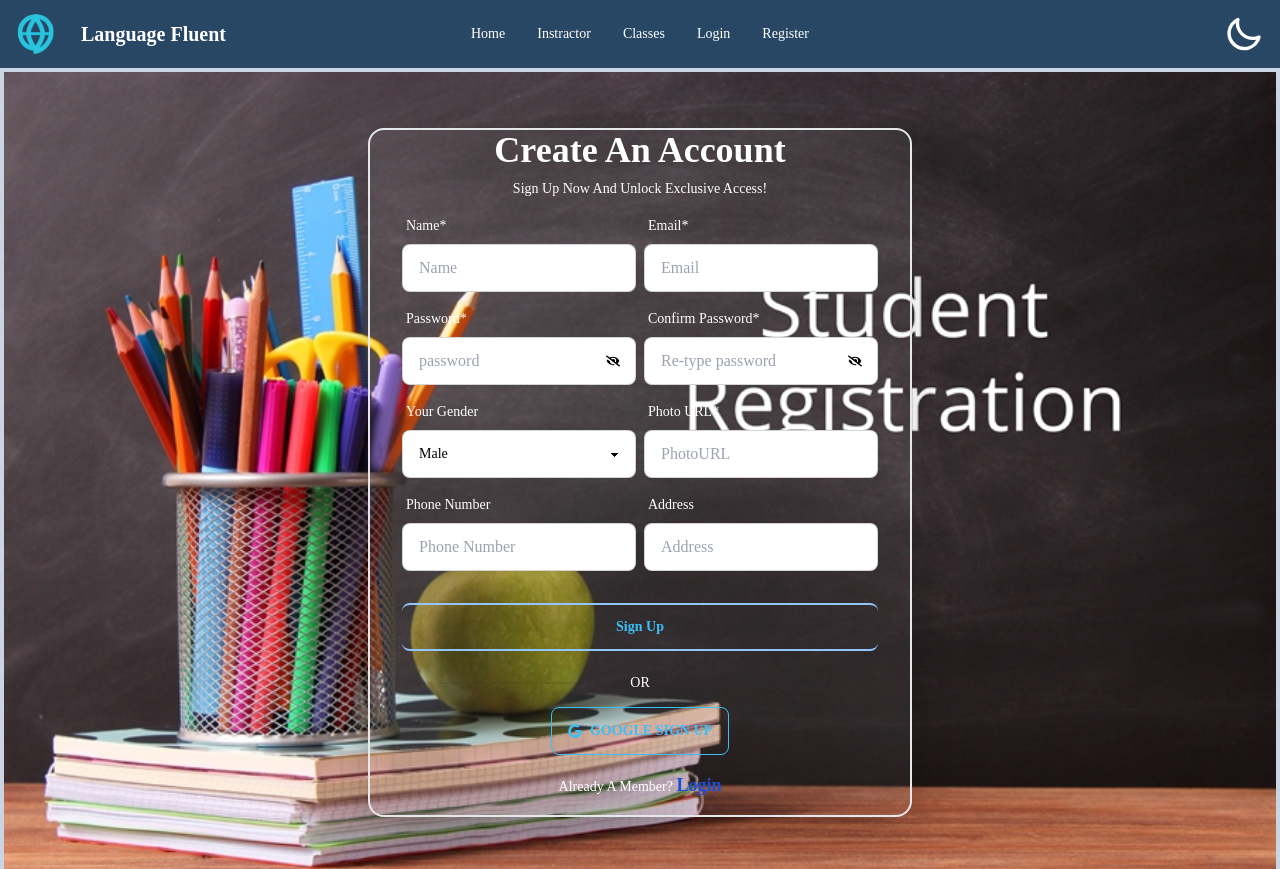
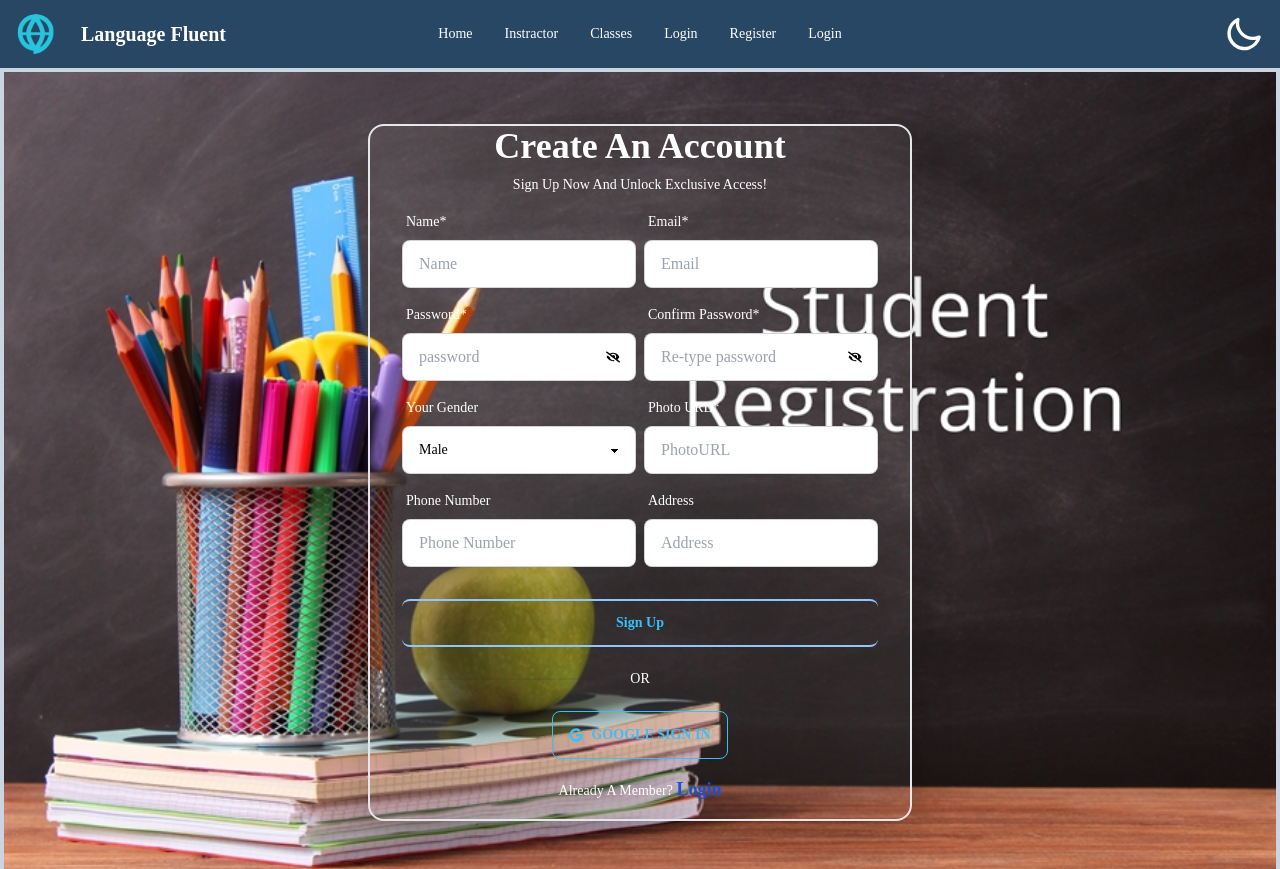
Before and after one commit to manjurul-karim/language-fluent, a React (Vite) app: page /register in a window 1280 px wide. Shown: the top 869 px of the page. Built offline with nearby package versions, Linux system fonts and the light colour scheme; no server answers.

Commit message:
singup and login fuction added

```diff
--- a/package.json
+++ b/package.json
@@ -23,6 +23,7 @@
     "react-router-dom": "^6.12.1",
     "react-tsparticles": "^2.10.1",
     "sort-by": "^1.2.0",
+    "sweetalert2": "^11.7.12",
     "swiper": "^9.3.2"
   },
   "devDependencies": {
--- /dev/null
+++ b/src/Components/SocialLogin/SocialLogin.jsx
@@ -0,0 +1,32 @@
+import React, { useContext } from "react";
+import { AuthContext } from "../../providers/AuthProvider";
+import { FaGoogle } from "react-icons/fa";
+
+const SocialLogin = () => {
+  const { signInWithGoogle } = useContext(AuthContext);
+
+  const handleGoogleSignIn = () => {
+    signInWithGoogle()
+      .then((result) => {
+        const loggedUser = result.user;
+        console.log(loggedUser);
+
+        navigate(from, { replace: true });
+      })
+      .catch((error) => console.log(error));
+  };
+  return (
+    <div>
+      <div className="mt-2 flex justify-center">
+        <button
+          onClick={handleGoogleSignIn}
+          className="flex btn btn-outline btn-info"
+        >
+          <FaGoogle></FaGoogle> Google Sign In
+        </button>
+      </div>
+    </div>
+  );
+};
+
+export default SocialLogin;
--- a/src/Layout/Main.jsx
+++ b/src/Layout/Main.jsx
@@ -3,11 +3,13 @@ import { Outlet } from "react-router-dom";
 import NavBar from "../pages/Shared/NavBar/NavBar";
 import Footer from "../pages/Shared/Footer/Footer";
 
+
 const Main = () => {
+
   return (
     <div>
       <NavBar></NavBar>
-      <div className="min-h-[calc(100vh-136px)] max-w-screen-xl mx-auto bg-slate-300">
+      <div className="min-h-[calc(100vh-136px)] max-w-screen-xl mx-auto ">
         <Outlet></Outlet>
       </div>
       <Footer></Footer>
--- a/src/index.css
+++ b/src/index.css
@@ -34,7 +34,7 @@ button:focus-visible {
 }
 
 body {
-  background-color: white;
+  background-color: #CBD5E1;
   color: black;
 }
 
--- a/src/main.jsx
+++ b/src/main.jsx
@@ -10,7 +10,7 @@ ReactDOM.createRoot(document.getElementById("root")).render(
   <React.StrictMode>
     <AuthProvider>
       <HelmetProvider>
-        <div className=" mx-auto bg-slate-300">
+        <div className="  mx-auto ">
           <RouterProvider router={router} />
         </div>
       </HelmetProvider>
--- a/src/pages/Home/Home/Home.jsx
+++ b/src/pages/Home/Home/Home.jsx
@@ -2,10 +2,12 @@ import React from "react";
 import Banner from "../Banner/Banner";
 import { Helmet } from "react-helmet-async";
 import Slider from "../Slider/Slider";
+import useDarkMode from "../../../hooks/useDarkMode";
 
 const Home = () => {
+    const [isDarkMode, setIsDarkMode] = useDarkMode();
   return (
-    <div>
+    <div className="">
       <Helmet>
         <title>Language Fluent | Home</title>
       </Helmet>
--- a/src/pages/Home/Slider/Slider.css
+++ b/src/pages/Home/Slider/Slider.css
@@ -1,15 +1,15 @@
-#app { height: 100% }
+#app {
+  height: 100%;
+}
 html,
 body {
   position: relative;
-  height: 100%;
+
 }
 
 body {
-  background: #eee;
   font-family: Helvetica Neue, Helvetica, Arial, sans-serif;
   font-size: 14px;
-  color: #000;
   margin: 0;
   padding: 0;
 }
--- a/src/pages/Login/Login.jsx
+++ b/src/pages/Login/Login.jsx
@@ -1,11 +1,14 @@
 /* eslint-disable react/no-unescaped-entities */
-import React, { useState } from "react";
+import React, { useContext, useState } from "react";
 import { Helmet } from "react-helmet-async";
 import { FaEye, FaEyeSlash, FaGoogle } from "react-icons/fa";
 import { Link } from "react-router-dom";
 import login from "../../assets/login/38435-register.json";
 import Lottie from "lottie-react";
 import { useForm } from "react-hook-form";
+import SocialLogin from "../../Components/SocialLogin/SocialLogin";
+import { AuthContext } from "../../providers/AuthProvider";
+import Swal from "sweetalert2";
 const eye = <FaEye></FaEye>;
 const eyeslash = <FaEyeSlash></FaEyeSlash>;
 
@@ -17,9 +20,23 @@ const Login = () => {
     getValues,
     formState: { errors },
   } = useForm();
+  const { signIn } = useContext(AuthContext);
 
   const onSubmit = (data) => {
     console.log(data);
+    signIn(data.email, data.password).then((result) => {
+      const user = result.user;
+      console.log(user);
+      Swal.fire({
+        title: "User Login Successful.",
+        showClass: {
+          popup: "animate__animated animate__fadeInDown",
+        },
+        hideClass: {
+          popup: "animate__animated animate__fadeOutUp",
+        },
+      });
+    });
   };
   const [passwordShown, setPasswordShown] = useState(false);
   const togglePasswordVisiblity = () => {
@@ -111,12 +128,7 @@ const Login = () => {
               </div>
             </form>
             <div className="divider w-3/4 mx-auto">OR</div>
-            <div className="mt-2 flex justify-center">
-              <button className="flex btn btn-outline btn-info">
-                <FaGoogle></FaGoogle> Google Sign In
-              </button>
-            </div>
-
+            <SocialLogin></SocialLogin>
             <div className="my-4 ml-12">
               <h2 className="text-sm font-semibold">
                 Don't have an account?{" "}
--- a/src/pages/Register/Register.jsx
+++ b/src/pages/Register/Register.jsx
@@ -7,8 +7,9 @@ import Lottie from "lottie-react";
 import registeranim from "../../assets/register/112454-form-registration.json";
 import RegisterForm from "./RegisterForm";
 import registerbg from "../../assets/register/registerbg.jpg";
-import gh from '../../assets/banner/banner.png'
-import './Register.css'
+import gh from "../../assets/banner/banner.png";
+import "./Register.css";
+import SocialLogin from "../../Components/SocialLogin/SocialLogin";
 
 const Register = () => {
   //   const {
@@ -44,11 +45,7 @@ const Register = () => {
               </div>
               <RegisterForm></RegisterForm>
               <div className="divider w-3/4 mx-auto">OR</div>
-              <div className="flex justify-center">
-                <button className="flex btn btn-outline btn-info ">
-                  <FaGoogle></FaGoogle> Google Sign Up
-                </button>
-              </div>
+              <SocialLogin></SocialLogin>
               <div className="my-4 text-center">
                 <h2 className="text-md font-md hover:bg-black hover:w-44 hover:mx-auto hover:rounded-md">
                   Already A Member?{" "}
--- a/src/pages/Register/RegisterForm.jsx
+++ b/src/pages/Register/RegisterForm.jsx
@@ -1,6 +1,8 @@
-import React, { useState } from "react";
+import React, { useContext, useState } from "react";
 import { useForm } from "react-hook-form";
 import { FaEye, FaEyeSlash } from "react-icons/fa";
+import { AuthContext } from "../../providers/AuthProvider";
+import Swal from "sweetalert2";
 const eye = <FaEye></FaEye>;
 const eyeslash = <FaEyeSlash></FaEyeSlash>;
 
@@ -12,10 +14,30 @@ const RegisterForm = () => {
     getValues,
     formState: { errors },
   } = useForm();
+  const { createUser, updateUserProfile } = useContext(AuthContext);
 
   const onSubmit = (data) => {
     console.log(data);
+    createUser(data.email, data.password).then((result) => {
+      const loggedUser = result.user;
+      console.log(loggedUser);
+      updateUserProfile(data.name, data.photoURL)
+        .then(() => {
+          console.log("user profile info updated");
+          reset();
+          Swal.fire({
+            position: "top-end",
+            icon: "success",
+            title: "User created successfully.",
+            showConfirmButton: false,
+            timer: 1500,
+          });
+          navigate("/");
+        })
+        .catch((error) => console.log(error));
+    });
   };
+
   const [passwordShown, setPasswordShown] = useState(false);
   const togglePasswordVisiblity = () => {
     setPasswordShown(passwordShown ? false : true);
@@ -150,7 +172,6 @@ const RegisterForm = () => {
               {...register("gender")}
               className="select select-bordered text-black"
             >
-
               <option value="Male">Male</option>
               <option value="Female">Female</option>
               <option value="Others">Other</option>
--- a/src/pages/Shared/NavBar/NavBar.jsx
+++ b/src/pages/Shared/NavBar/NavBar.jsx
@@ -1,9 +1,18 @@
 import { Link } from "react-router-dom";
 import useDarkMode from "../../../hooks/useDarkMode";
 import logo from "../../../assets/logo/logo.png";
+import { useContext } from "react";
+import { AuthContext } from "../../../providers/AuthProvider";
 
 const NavBar = () => {
   const [isDarkMode, setIsDarkMode] = useDarkMode();
+  const { user, logOut } = useContext(AuthContext);
+
+  const handleLogeOut = () => {
+    logOut()
+      .then(() => {})
+      .catch((error) => console.error(error));
+  };
 
   const toggleDarkMode = () => {
     setIsDarkMode(!isDarkMode);
@@ -37,16 +46,8 @@ const NavBar = () => {
           DashBoard
         </Link>{" "}
       </li> */}
-      {/* <li>
-        {" "}
-        <Link to="/">
-          <button className="btn gap-2">
-            <BsCart3></BsCart3>
-            <div className="badge badge-secondary">+{cart?.length || 0}</div>
-          </button>
-        </Link>{" "}
-      </li> */}
-      {/* <li>
+
+      <li>
         {user ? (
           <>
             {" "}
@@ -63,10 +64,10 @@ const NavBar = () => {
                   />
                 </span>
               </div>
+              <button onClick={handleLogeOut} className="btn btn-ghost">
+                LogOut
+              </button>
             </div>
-            <button onClick={handleLogOut} className="btn btn-ghost">
-              LogOut
-            </button>
           </>
         ) : (
           <>
@@ -74,7 +75,7 @@ const NavBar = () => {
             <Link to="login">Login</Link>{" "}
           </>
         )}
-      </li> */}
+      </li>
     </>
   );
 
@@ -115,7 +116,9 @@ const NavBar = () => {
           </Link>
         </div>
         <div className="navbar-center hidden lg:flex">
-          <ul className="menu menu-horizontal px-1">{navOptions}</ul>
+          <ul className="menu items-center menu-horizontal px-1">
+            {navOptions}
+          </ul>
         </div>
         <div className="navbar-end">
           <button onClick={toggleDarkMode}>
--- a/src/providers/AuthProvider.jsx
+++ b/src/providers/AuthProvider.jsx
@@ -1,13 +1,66 @@
-import React, { createContext, useState } from "react";
-import { getAuth } from "firebase/auth";
+import React, { createContext, useEffect, useState } from "react";
+import {
+  GoogleAuthProvider,
+  createUserWithEmailAndPassword,
+  getAuth,
+  onAuthStateChanged,
+  signInWithEmailAndPassword,
+  signInWithPopup,
+  signOut,
+  updateProfile,
+} from "firebase/auth";
 import app from "../firebase/firebase.config";
 
 export const AuthContext = createContext(null);
 const auth = getAuth(app);
+const googleAuthProvider = new GoogleAuthProvider();
 
 const AuthProvider = ({ children }) => {
   const [user, setUser] = useState(null);
-  const authInfo = { user };
+  const [loading, setLoading] = useState(true);
+
+  const createUser = (email, password) => {
+    setLoading(true);
+    return createUserWithEmailAndPassword(auth, email, password);
+  };
+
+  const signIn = (email, password) => {
+    setLoading(true);
+    return signInWithEmailAndPassword(auth, email, password);
+  };
+
+  const signInWithGoogle = () => {
+    setLoading(true);
+    return signInWithPopup(auth, googleAuthProvider);
+  };
+
+  const logOut = () => {
+    setLoading(true);
+    return signOut(auth);
+  };
+
+  const updateUserProfile = (name, photo) => {
+    return updateProfile(auth.currentUser, {
+      displayName: name,
+      photoURL: photo,
+    });
+  };
+
+  useEffect(() => {
+    const unsubscribe = onAuthStateChanged(auth, (currentUser) => {
+      setUser(currentUser);
+      console.log("current user", currentUser);
+    });
+  });
+  const authInfo = {
+    user,
+    loading,
+    createUser,
+    signIn,
+    logOut,
+    signInWithGoogle,
+    updateUserProfile,
+  };
   return (
     <AuthContext.Provider value={authInfo}>{children}</AuthContext.Provider>
   );
```
Also changed, not shown: 1 other file (tests, documents, lock files or other folders).
